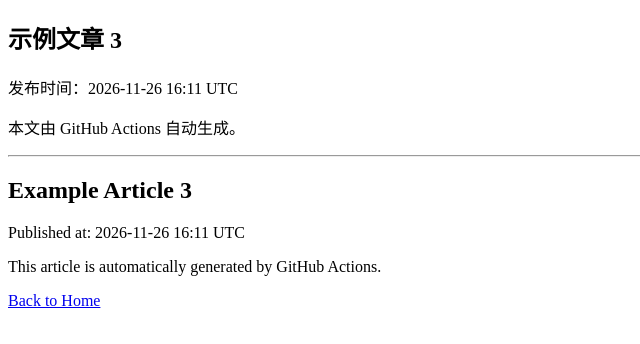
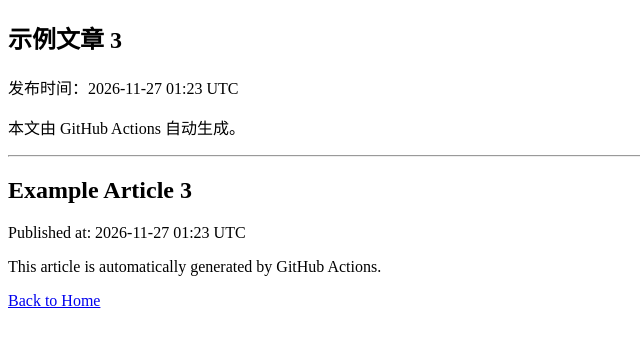
Before and after one commit to chanhong30-pixel/car-web-blog, a plain HTML site: page posts/2026/example-3.html in a window 1280 px wide. Shown: the full height of the page, 0-640 px from the left. Drawn offline with Linux system fonts and the light colour scheme.

Commit message:
auto: generate content

```diff
--- a/posts/2026/example-3.html
+++ b/posts/2026/example-3.html
@@ -8,13 +8,13 @@
 <body>
 <section lang="zh">
 <h1>示例文章 3</h1>
-<p>发布时间：2026-11-26 16:11 UTC</p>
+<p>发布时间：2026-11-27 01:23 UTC</p>
 <p>本文由 GitHub Actions 自动生成。</p>
 </section>
 <hr>
 <section lang="en">
 <h1>Example Article 3</h1>
-<p>Published at: 2026-11-26 16:11 UTC</p>
+<p>Published at: 2026-11-27 01:23 UTC</p>
 <p>This article is automatically generated by GitHub Actions.</p>
 </section>
 <a href="../../index.html">Back to Home</a>
```
Also changed, not shown: index.html (+1 -0 lines).
